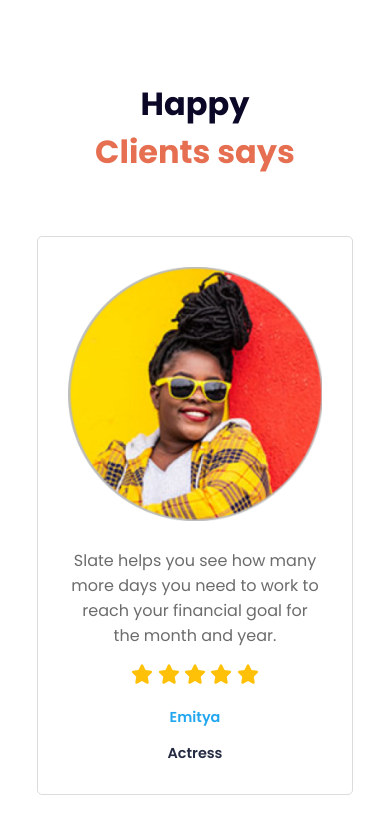
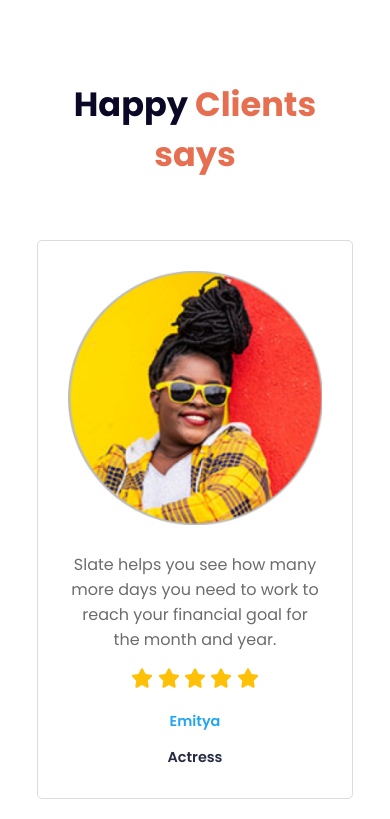
Before and after one commit to wadsahin/biker-zone, a plain HTML site: page index.html in a window 390 px wide. Shown: the part 4064-4883 px from the top of the page. Drawn offline with Linux system fonts and the light colour scheme.

Commit message:
happy-client-header-title modify

```diff
--- a/css/mobile.css
+++ b/css/mobile.css
@@ -51,11 +51,11 @@
     flex-direction: column-reverse;
   }
   .happy-client-header{
-    width: 60%;
+    width: 70%;
     margin: 0 auto;
   }
   .happy-client-header .section-title{
-    font-size: 2rem;
+    font-size: 2.1rem;
   }
   /* FAQ section style */
   .faq-container{
```
